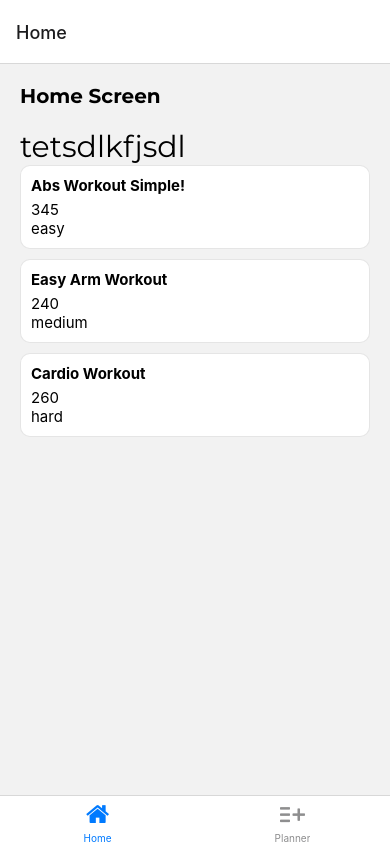
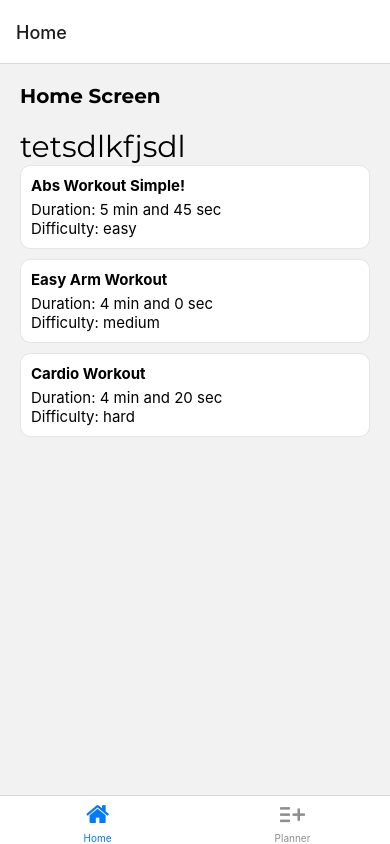
Before and after one commit to nickty/reac-native-with-typescript, a React Native app: screen /Home in a window 390 px wide. Built offline with nearby package versions, Linux system fonts and the light colour scheme.

Commit message:
sec to min conversion

```diff
--- a/components/WorkoutItem.tsx
+++ b/components/WorkoutItem.tsx
@@ -1,13 +1,14 @@
 import React from "react";
 import { View, Text, StyleSheet } from "react-native";
 import { Workout } from "../types/data";
+import { formatSec, secToMin } from "../utils/time";
 
 const WorkoutItem = ({ item }: Workout) => {
   return (
     <View style={styles.container}>
       <Text style={styles.name}>{item.name}</Text>
-      <Text style={styles.duration}>{item.duration}</Text>
-      <Text style={styles.difficulty}>{item.difficulty}</Text>
+      <Text style={styles.duration}>Duration: {formatSec(item.duration)}</Text>
+      <Text style={styles.difficulty}>Difficulty: {item.difficulty}</Text>
     </View>
   );
 };
--- /dev/null
+++ b/utils/time.ts
@@ -0,0 +1,10 @@
+export function secToMin(sec: number): string {
+  return (sec / 60).toFixed(1);
+}
+
+export function formatSec(sec: number) {
+  const _min = Math.floor(sec / 60);
+  const _sec = sec % 60;
+
+  return `${_min} min and ${_sec} sec`;
+}
```
